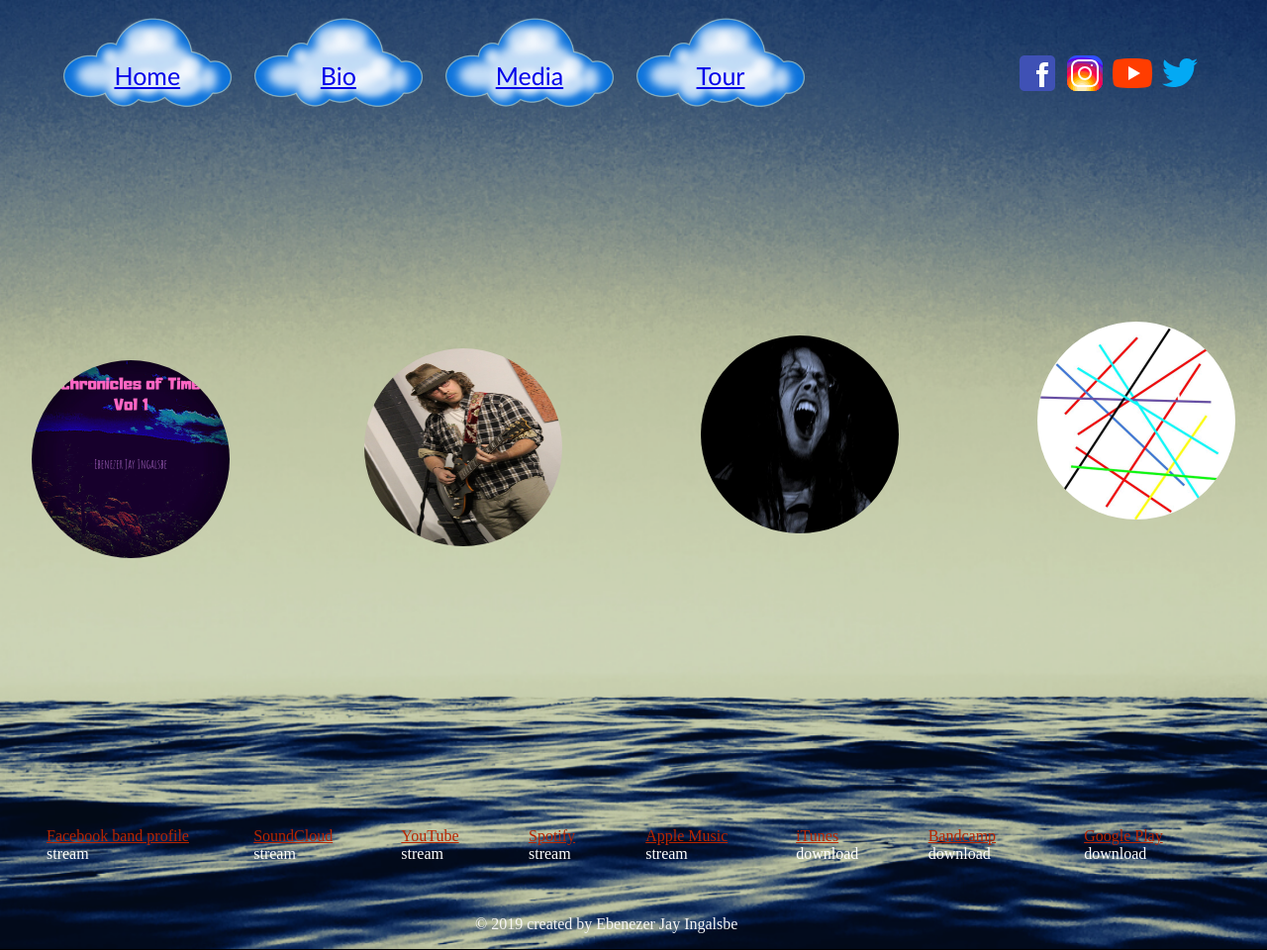
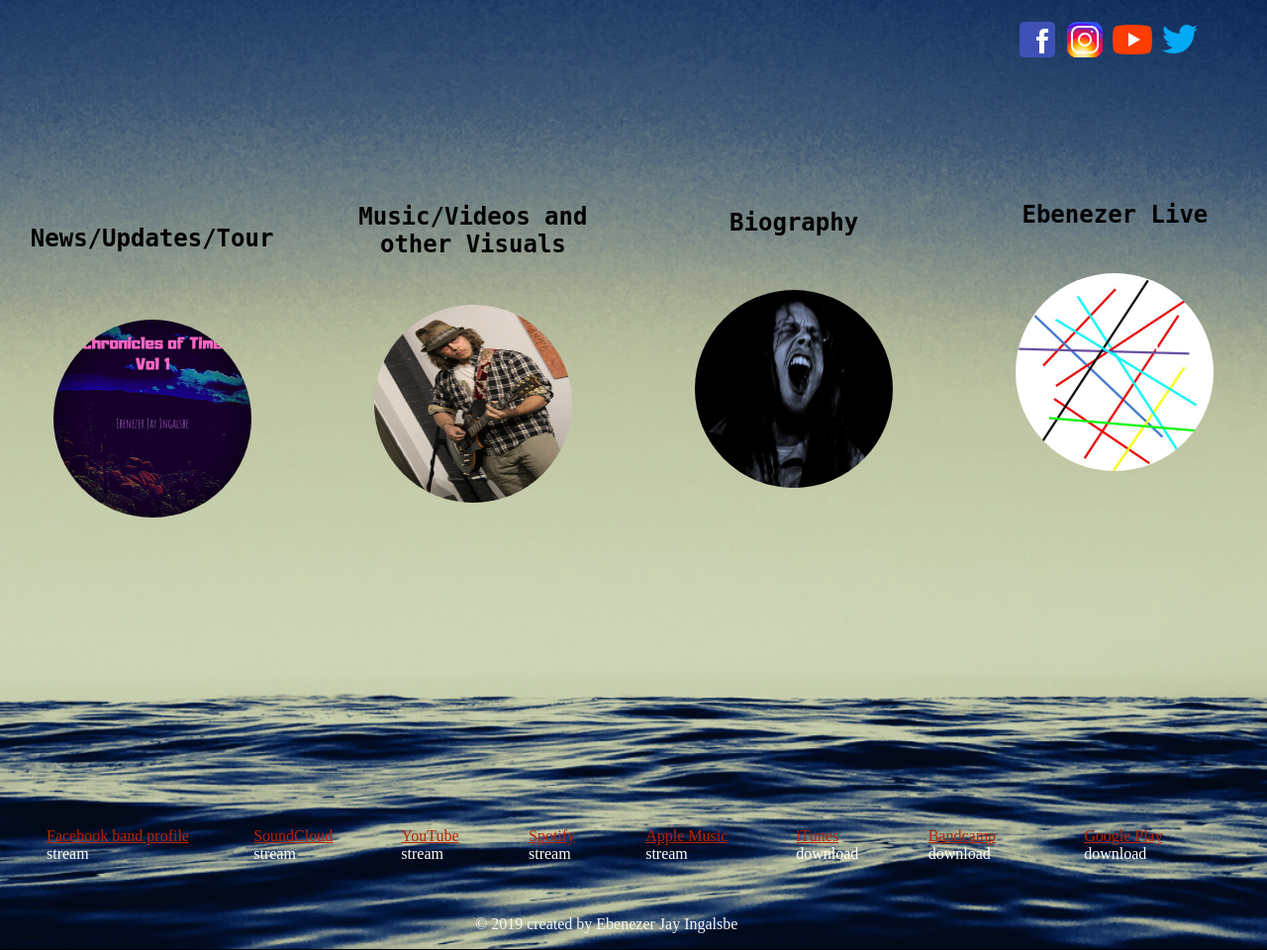
Before and after one commit to ebenezerjay/eji-music, a PHP site: page /index.html in a window 1280 px wide. Shown: the whole page at 99% size. Run offline with PHP 8.4, Linux system fonts and the light colour scheme.

Commit message:
Add more design

```diff
--- a/index.html
+++ b/index.html
@@ -11,13 +11,12 @@
 	<body>
 		<header class="flex">
 			<nav class="flex" id="nav-id">
-				<ul class="flex ul-site-links" id="ul-site-links-id">
+				<!-- <ul class="flex ul-site-links" id="ul-site-links-id">
 					<li class="flex list-site-nav"><a href="https://ebenezerjay.github.io/eji-music/" class="flex li-site-links">Home</a></li>
 					<li class="flex list-site-nav"><a href="https://ebenezerjay.github.io/eji-music/bio" class="flex li-site-links">Bio</a></li>
 					<li class="flex list-site-nav"><a href="https://ebenezerjay.github.io/eji-music/media" class="flex li-site-links">Media</a></li>
 					<li class="flex list-site-nav"><a href="https://ebenezerjay.github.io/eji-music/tour" class="flex li-site-links">Tour</a></li>
-				</ul>
-
+				</ul> -->
 				<ul class="flex ul-social-links">
 					<li class="nav-li-social"><a href="https://www.facebook.com/Ebenezerjaymusic/"><img src="images/icon-book-face.svg" alt="lill fb icon"></a></li>
 					<li class="nav-li-social"><a href="https://www.instagram.com/poor_bodhi/"><img src="images/IG-icon.svg" alt="lill instagram-icon"></a></li>
@@ -31,15 +30,19 @@
 			<!-- <img src="images/Chronicles-of-time-album-art/Chronicles-of-Time-Vol-1.jpg" alt="image of Chronicles of Time Vol. 1 album art" class="main-img"> -->
 			<article class="flex main-img-container" id="main-img-container-id">
 				<div class="flex article-div-images-left">
+					<h2 class="h2-news" id="h2-news-id">News/Updates/Tour</h2>
 					<img src="images/Chronicles-of-time-album-art/Chronicles-of-Time-Vol-1.jpg" class="flex circle-images circle-img-left" alt="circlular thumbnail img of Chronicles of Time Vol 1 album-art">
 				</div>
 				<div class="flex article-div-images-mid-left">
+					<h2 class="h2-music" id="h2-music-id">Music/Videos and other Visuals</h2>
 					<img src="images/eb-live/eb-headroom-sessions.jpg" class="flex circle-images circle-img-mid-left" alt="circlular thumbnail img of Ebenezer playing an acoustic guitar live">
 				</div>
 				<div class="flex article-div-images-mid-right">
+					<h2 class="h2-bio" id="h2-bio-id">Biography</h2>
 					<img src="images/eb-live/Eb-scream.jpg" class="flex circle-images circle-img-mid-right" alt="circlular thumbnail img of Ebenezer screaming">
 				</div>
 				<div class="flex article-div-images-right">
+					<h2 class="h2-media" id="h2-media-id">Ebenezer Live</h2>
 					<img src="images/instrumental-improv-album-art.jpg" class="flex circle-images circle-img-right" alt="circlular thumbnail img of Instrumental & Imrpov I album-art">
 				</div>
 			</article>
--- a/styles.css
+++ b/styles.css
@@ -34,7 +34,7 @@ h2 {
 
 nav {
 	grid-area: nav;
-	justify-content: space-between;
+	justify-content: flex-end;
 	width: 90%;
 }
 
@@ -106,13 +106,6 @@ footer {
 }
 
 .list-site-nav {
-	animation-duration: 15s;
-	animation-name: home-cloud;
-	animation-iteration-count: infinite;
-	animation-direction: alternate;
-	background: url('images/nature:scenic/cloud-clip.png');
-	background-repeat: no-repeat;
-	background-size: 100%;
 	font-family: 'Gill Sans', 'Gill Sans MT', Calibri, 'Trebuchet MS', sans-serif;
 	font-size: 25px;
 	height: 100%;
@@ -120,18 +113,7 @@ footer {
 	width: 25%;
 }
 
-@keyframes home-cloud {
-	from {
-		width: 30%;
-	}
-
-	to {
-		width: 20%;
-	}
-}
-
 .li-site-links:hover {
-	background-color: #DC12E9;
 	color: #b82500;
 	cursor: pointer;
 }
@@ -167,9 +149,27 @@ footer {
 .article-div-images-mid-left,
 .article-div-images-mid-right,
 .article-div-images-right {
-	width: 17%;
+	flex-wrap: wrap;
+	justify-content: center;
+	width: 20%;
 }
 
+.circle-img-left,
+.circle-img-mid-left,
+.circle-img-mid-right,
+.circle-img-right {
+	cursor: pointer;
+}
+
+.h2-news,
+.h2-music,
+.h2-bio,
+.h2-media {
+	align-self: flex-end;
+	justify-content: center;
+	margin: 0px;
+	text-align: center;
+}
 
 .circle-img-left {
 	animation-duration: 20s;
@@ -198,6 +198,7 @@ footer {
 	animation-name: img-right;
 	animation-iteration-count: infinite;
 	animation-direction: alternate;
+	anim
 }
 
 @keyframes img-left {
@@ -234,14 +235,6 @@ footer {
 	to {
 		margin-bottom: 200%;
 	}
-}
-
-.article-div-images-mid-right {
-	justify-content: center;
-}
-
-.article-div-images-right {
-	justify-content: flex-end;
 }
 
 .embed-section {
```
